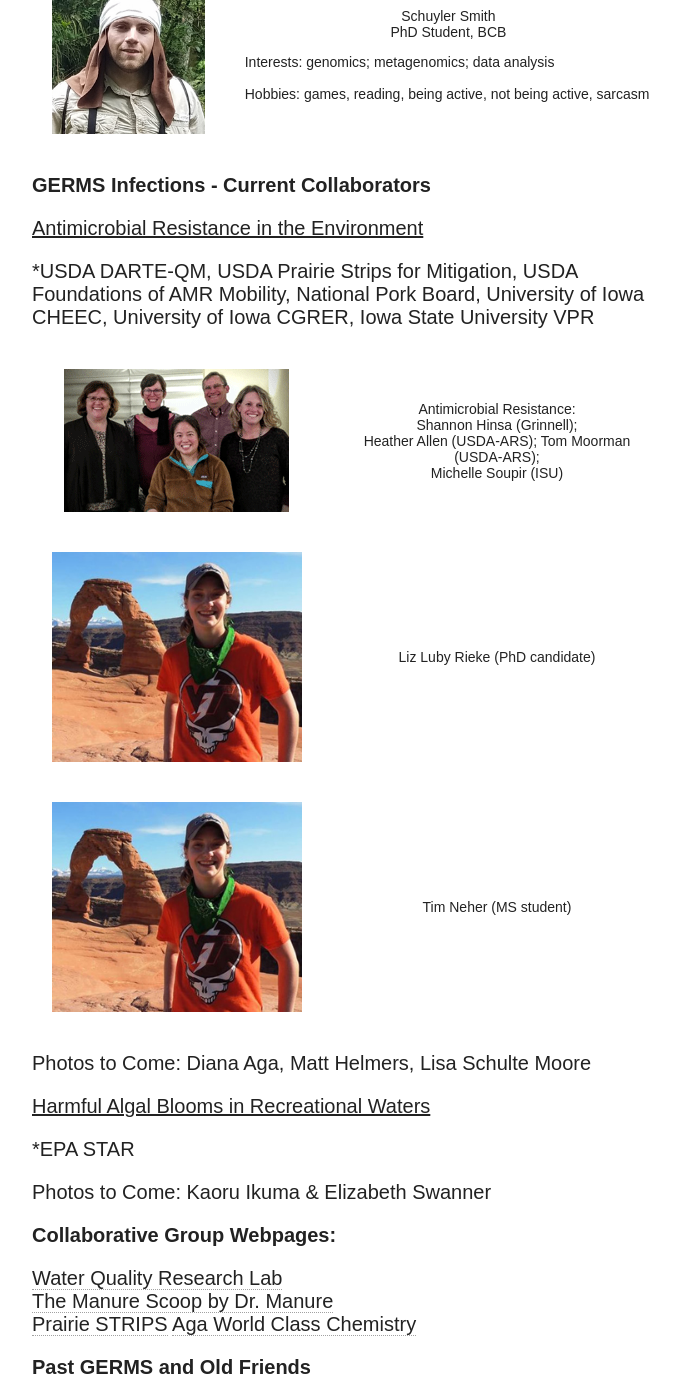
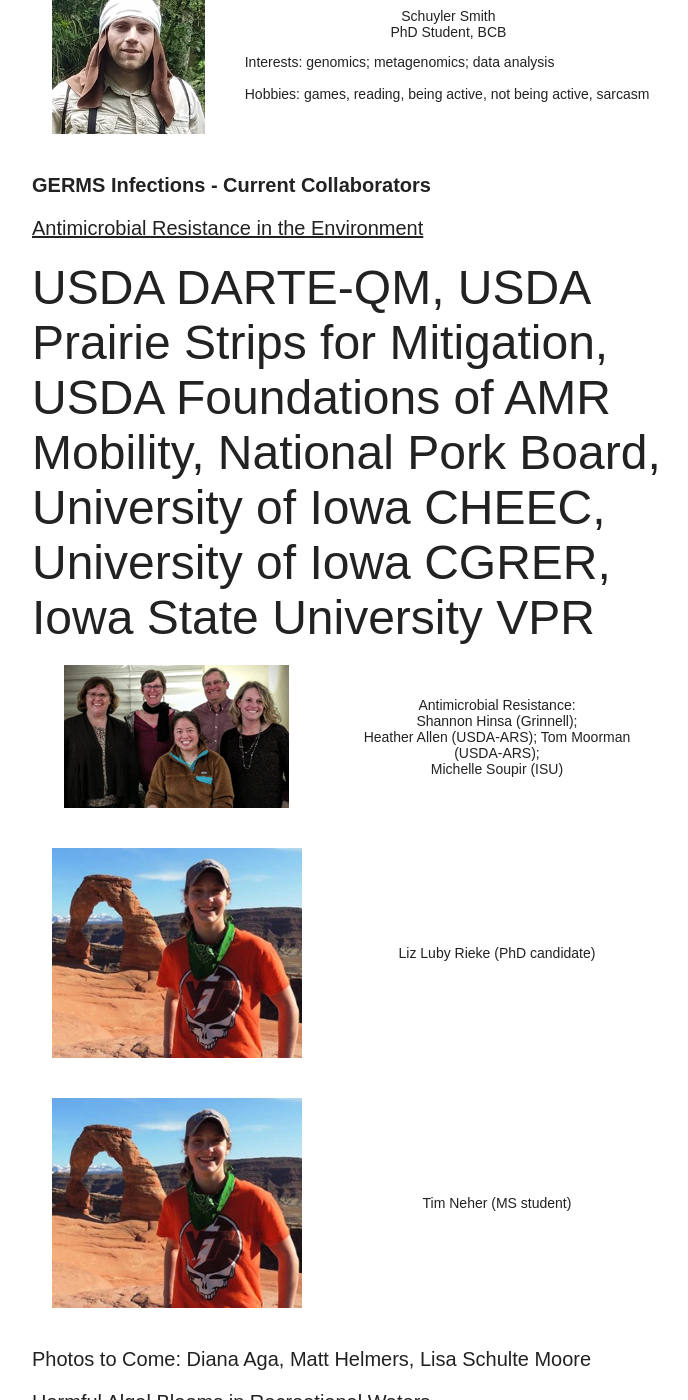
Before and after one commit to germs-lab/germs-lab.github.com-bu, a Jekyll site: the page built from people/index.md, in a window 1280 px wide and 1400 px high, scrolled down 2444 px. Shown: the whole window, without its empty margins (288-976 px from the left). Built offline with Jekyll 4.4.1, drawn with Linux system fonts in a browser that asks for light colours; nearby versions of some CDN libraries.

Commit message:
Update index.md

```diff
--- a/people/index.md
+++ b/people/index.md
@@ -111,7 +111,7 @@
 <p><b>GERMS Infections - Current Collaborators</b></p>
 
 <p><u>Antimicrobial Resistance in the Environment</u></p>
-*USDA DARTE-QM, USDA Prairie Strips for Mitigation, USDA Foundations of AMR Mobility, National Pork Board, University of Iowa CHEEC, University of Iowa CGRER, Iowa State University VPR
+<font size="8">USDA DARTE-QM, USDA Prairie Strips for Mitigation, USDA Foundations of AMR Mobility, National Pork Board, University of Iowa CHEEC, University of Iowa CGRER, Iowa State University VPR</font>
 
 <table class="tg">
   <tr>
@@ -133,7 +133,9 @@
 Photos to Come:  Diana Aga, Matt Helmers, Lisa Schulte Moore
 
 <p><u>Harmful Algal Blooms in Recreational Waters</u></p>
-*EPA STAR
+<font size="8">EPA STAR</font>
+
+
 
 Photos to Come:  Kaoru Ikuma & Elizabeth Swanner
 
```
